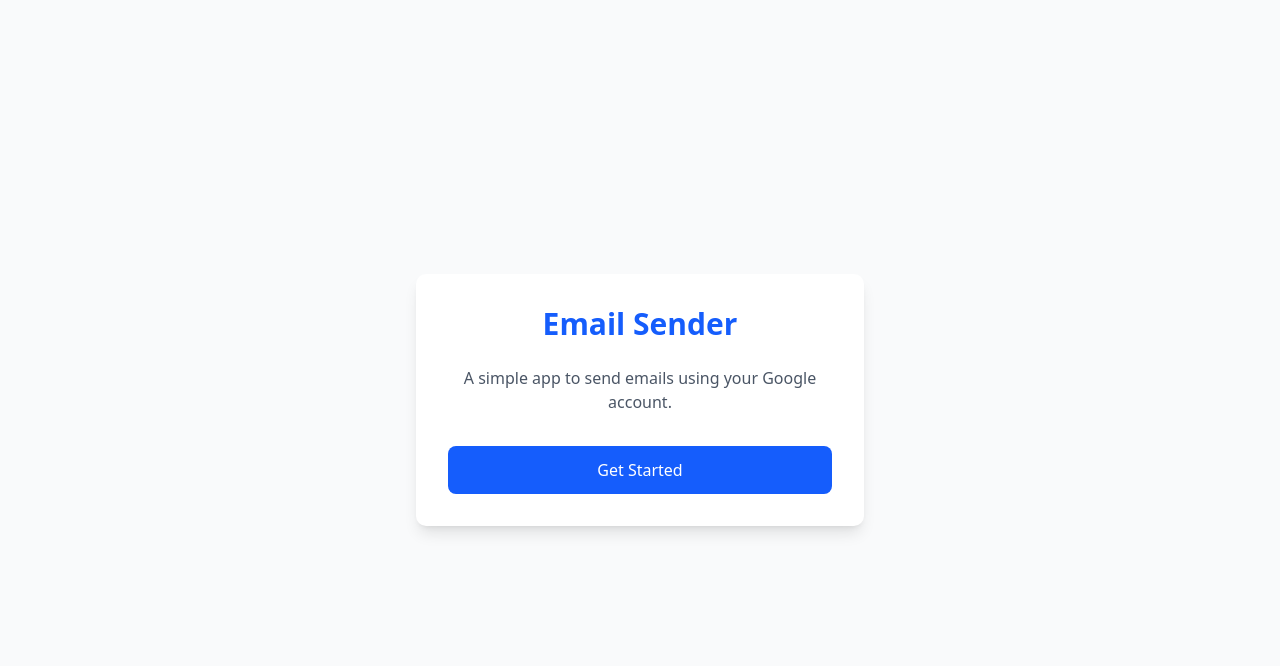
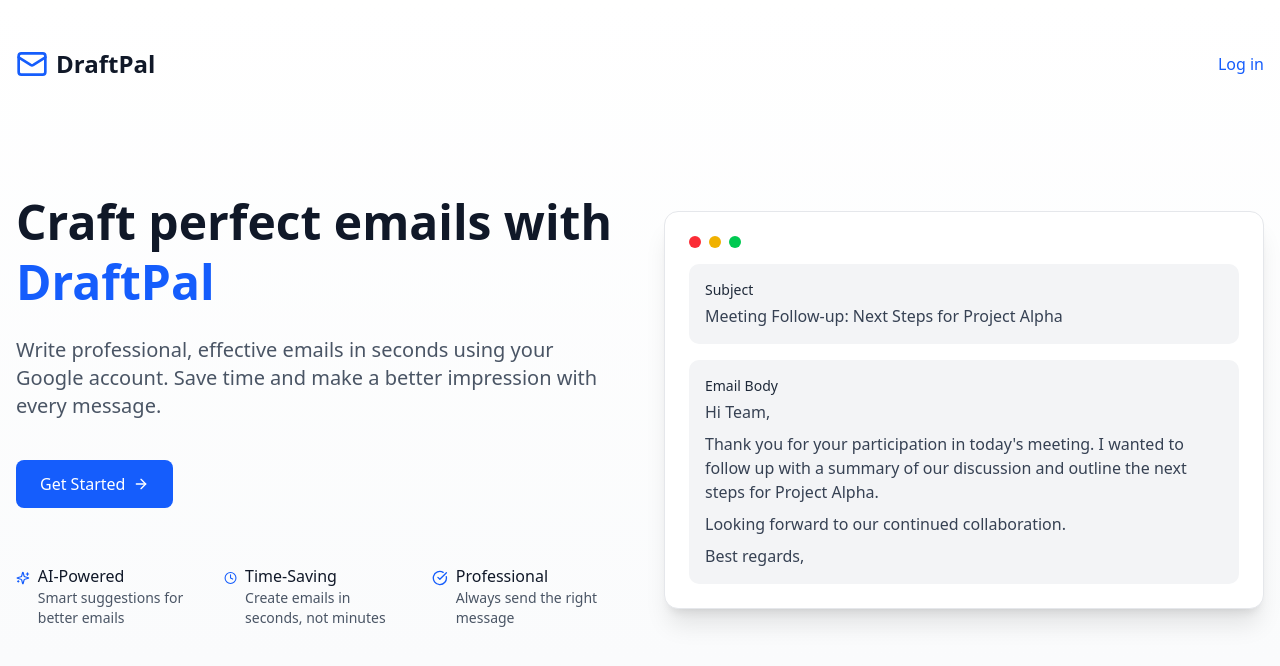
Before and after one commit to Leo10401/DraftPal, a Next.js app in the folder frnt/: page / in a window 1280 px wide. Shown: the top 666 px of the page. Built offline with nearby package versions, Linux system fonts and the light colour scheme; no server answers.

Commit message:
Revamp homepage layout: redesign main structure with a gradient background, enhance navigation with logo and login link, and improve content presentation with new sections highlighting features. Update email generator component grid layout for consistency.

```diff
--- a/frnt/src/app/page.jsx
+++ b/frnt/src/app/page.jsx
@@ -1,46 +1,114 @@
-'use client';
+"use client"
 
-import Link from 'next/link';
-import { useAuth } from '@/Context/AuthContext';
-import EmailGenerator from '@/components/email-generator';
-import Header from '@/components/Header';
-import ComposePage from './compose/page';
+import Link from "next/link"
+import { useAuth } from "@/Context/AuthContext"
+import ComposePage from "./compose/page"
+import { ArrowRight, Mail, Sparkles, Clock, CheckCircle } from "lucide-react"
 
 export default function Home() {
-  const { user, loading } = useAuth();
+  const { user, loading } = useAuth()
 
   if (loading) {
     return (
       <div className="min-h-screen flex items-center justify-center">
         <div className="animate-spin rounded-full h-10 w-10 border-t-2 border-b-2 border-blue-500"></div>
       </div>
-    );
+    )
   }
 
   if (!user) {
     return (
-      <main className="min-h-screen flex flex-col items-center justify-center p-6 bg-gray-50">
-        <div className="max-w-md w-full bg-white rounded-lg shadow-lg p-8">
-          <h1 className="text-3xl font-bold text-center text-blue-600 mb-6">Email Sender</h1>
-          <p className="text-gray-600 mb-8 text-center">
-            A simple app to send emails using your Google account.
-          </p>
-          <div className="flex flex-col gap-4">
-            <Link
-              href="/login"
-              className="bg-blue-600 text-white font-medium py-3 px-4 rounded-md text-center hover:bg-blue-700 transition"
-            >
-              Get Started
+      <main className="min-h-screen bg-gradient-to-b from-white to-gray-50">
+        <div className="container mx-auto px-4 py-12">
+          <nav className="flex justify-between items-center mb-16">
+            <div className="flex items-center">
+              <Mail className="h-8 w-8 text-blue-600 mr-2" />
+              <span className="text-2xl font-bold text-gray-900">DraftPal</span>
+            </div>
+            <Link href="/login" className="text-blue-600 font-medium hover:text-blue-700 transition">
+              Log in
             </Link>
+          </nav>
+
+          <div className="flex flex-col lg:flex-row items-center gap-12 py-12">
+            <div className="lg:w-1/2 space-y-6">
+              <h1 className="text-4xl md:text-5xl font-bold text-gray-900 leading-tight">
+                Craft perfect emails with <span className="text-blue-600">DraftPal</span>
+              </h1>
+              <p className="text-xl text-gray-600">
+                Write professional, effective emails in seconds using your Google account. Save time and make a better
+                impression with every message.
+              </p>
+              <div className="pt-4">
+                <Link
+                  href="/login"
+                  className="inline-flex items-center bg-blue-600 text-white font-medium py-3 px-6 rounded-md text-center hover:bg-blue-700 transition"
+                >
+                  Get Started <ArrowRight className="ml-2 h-4 w-4" />
+                </Link>
+              </div>
+
+              <div className="pt-8 grid grid-cols-1 md:grid-cols-3 gap-6">
+                <div className="flex items-start">
+                  <Sparkles className="h-5 w-5 text-blue-600 mt-1 mr-2" />
+                  <div>
+                    <h3 className="font-medium text-gray-900">AI-Powered</h3>
+                    <p className="text-gray-600 text-sm">Smart suggestions for better emails</p>
+                  </div>
+                </div>
+                <div className="flex items-start">
+                  <Clock className="h-5 w-5 text-blue-600 mt-1 mr-2" />
+                  <div>
+                    <h3 className="font-medium text-gray-900">Time-Saving</h3>
+                    <p className="text-gray-600 text-sm">Create emails in seconds, not minutes</p>
+                  </div>
+                </div>
+                <div className="flex items-start">
+                  <CheckCircle className="h-5 w-5 text-blue-600 mt-1 mr-2" />
+                  <div>
+                    <h3 className="font-medium text-gray-900">Professional</h3>
+                    <p className="text-gray-600 text-sm">Always send the right message</p>
+                  </div>
+                </div>
+              </div>
+            </div>
+
+            <div className="lg:w-1/2">
+              <div className="bg-white rounded-xl shadow-xl p-6 border border-gray-200">
+                <div className="flex items-center mb-4">
+                  <div className="w-3 h-3 rounded-full bg-red-500 mr-2"></div>
+                  <div className="w-3 h-3 rounded-full bg-yellow-500 mr-2"></div>
+                  <div className="w-3 h-3 rounded-full bg-green-500"></div>
+                </div>
+                <div className="space-y-4">
+                  <div className="bg-gray-100 rounded-lg p-4">
+                    <div className="text-sm text-gray-800 font-medium mb-1">Subject</div>
+                    <div className="text-gray-700">Meeting Follow-up: Next Steps for Project Alpha</div>
+                  </div>
+                  <div className="bg-gray-100 rounded-lg p-4">
+                    <div className="text-sm text-gray-800 font-medium mb-1">Email Body</div>
+                    <div className="text-gray-700 space-y-2">
+                      <p>Hi Team,</p>
+                      <p>
+                        Thank you for your participation in today's meeting. I wanted to follow up with a summary of our
+                        discussion and outline the next steps for Project Alpha.
+                      </p>
+                      <p>Looking forward to our continued collaboration.</p>
+                      <p>Best regards,</p>
+                    </div>
+                  </div>
+                </div>
+              </div>
+            </div>
           </div>
         </div>
       </main>
-    );
+    )
   }
 
   return (
     <div className="min-h-screen bg-gray-50">
-      <ComposePage/>
+      <ComposePage />
     </div>
-  );
+  )
 }
--- a/frnt/src/components/email-generator.jsx
+++ b/frnt/src/components/email-generator.jsx
@@ -459,7 +459,7 @@ export default function EmailGenerator() {
           </TabsTrigger>
         </TabsList>
 
-        <div className="grid grid-cols-3 lg:grid-cols-1 gap-8">
+        <div className="grid grid-cols-1 lg:grid-cols-1 gap-8">
           <TabsContent value="design" className="mt-0">
             <Card>
               <CardContent className="p-6">
```
